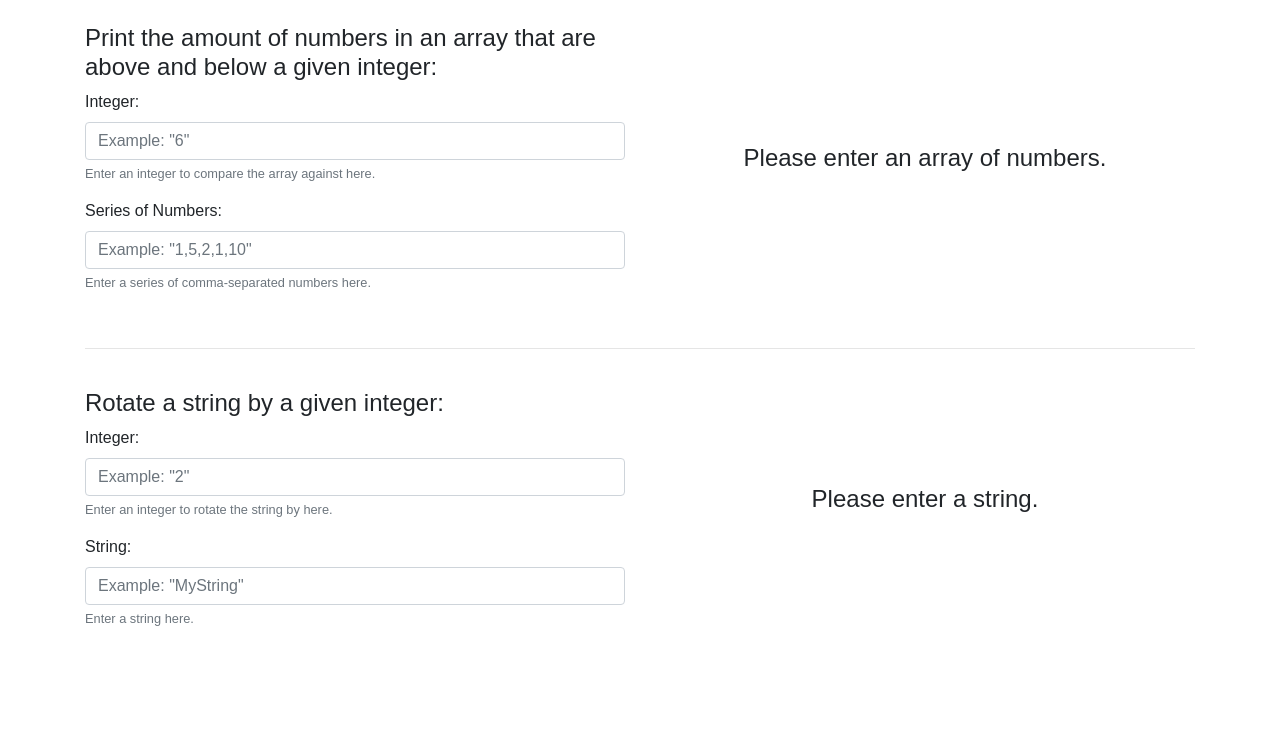
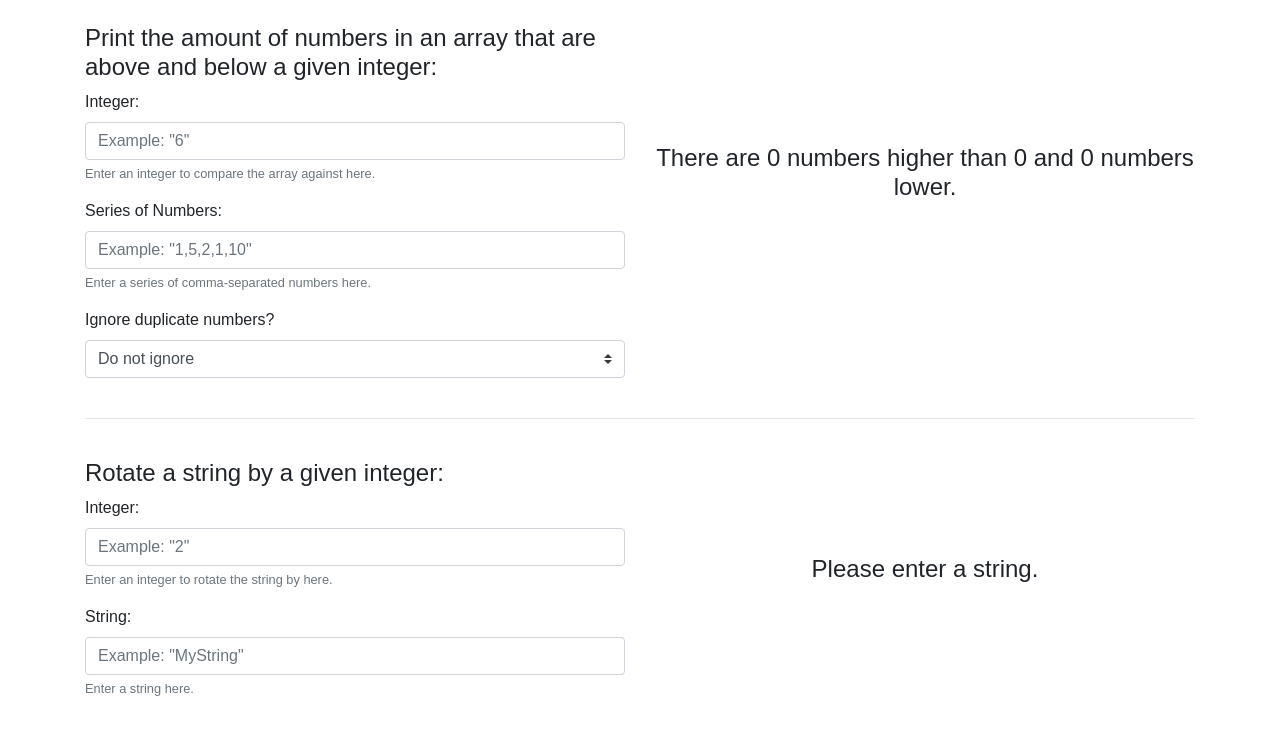
Before and after one commit to FrTime/justDabbling, a React (Create React App) app: page / in a window 1280 px wide. Shown: the top 734 px of the page. Built offline with nearby package versions, Linux system fonts and the light colour scheme.

Commit message:
Pushing working code for deployment

```diff
--- a/src/App.js
+++ b/src/App.js
@@ -5,8 +5,8 @@ class App extends Component {
   // Defining an initial state
   state = {
     userInputArrayAsString: "",
-    userInputArray: [],
     userInputIntegerForArray: 0,
+    filterSelection: "false",
     arrayOutput: "",
     userInputString: "",
     userInputIntegerForString: 0,
@@ -53,9 +53,7 @@ class App extends Component {
   handleInputArray = (inputArrayString, inputIntegerString) => {
     // Parsing the inputted string of numbers as an array
     const inputInteger = parseInt(inputIntegerString);
-    const inputArray = inputArrayString.split(",").map(Number).filter(Boolean);
-    console.log(inputArray);
-    console.log(inputInteger);
+    let inputArray = inputArrayString.split(",").map(Number);
     // Checking if the input is able to be sorted based on the user input
     if (inputArray.length < 1) {
       this.setState({
@@ -76,6 +74,16 @@ class App extends Component {
         return "Please enter an array of numbers."
       }
     }
+    // Checking whether or not to ignore duplicate entries in the inputted array
+    if (this.state.filterSelection == "true") {
+      let newInputArray = [];
+      for (let index of inputArray) {
+        if (newInputArray.indexOf(index) < 0) {
+          newInputArray.push(index);
+        }
+      }
+      inputArray = newInputArray;
+    }
     // Defining a variable to increment for each index higher than the chosen integer
     let numbersHigherCounter = 0;
     for (let index of inputArray) {
@@ -92,7 +100,8 @@ class App extends Component {
     }
     // Outputting an object with both calculated counters
     this.setState({
-      arrayOutput: `There are ${numbersHigherCounter} numbers higher than ${inputInteger} and ${numbersLowerCounter} numbers lower.`
+      // Using a ternary operator to determine proper usage of plurals
+      arrayOutput: `${(numbersHigherCounter === 1) ? "There is " : "There are "} ${numbersHigherCounter} ${(numbersHigherCounter === 1) ? "number " : "numbers "} higher than ${inputInteger} and ${numbersLowerCounter} ${(numbersLowerCounter === 1) ? "number " : "numbers "} lower.`
     })
     return { numbersHigherCounter, numbersLowerCounter };
   }
@@ -163,6 +172,13 @@ class App extends Component {
                 <input onChange={this.handleArrayChange} type="text" className="form-control" name="userInputArrayAsString" placeholder='Example: "1,5,2,1,10"' />
                 <small className="form-text text-muted">Enter a series of comma-separated numbers here.</small>
               </div>
+
+              <label className="mr-sm-2" for="filterSelection">Ignore duplicate numbers?</label>
+              <select name="filterSelection" onChange={this.handleArrayChange} className="custom-select mr-sm-2">
+                <option selected value="false">Do not ignore</option>
+                <option value="true">Ignore</option>
+              </select>
+
             </form>
           </div>
 
@@ -206,7 +222,7 @@ class App extends Component {
 
         </div>
 
-      </div>
+      </div >
 
     );
   }
```
